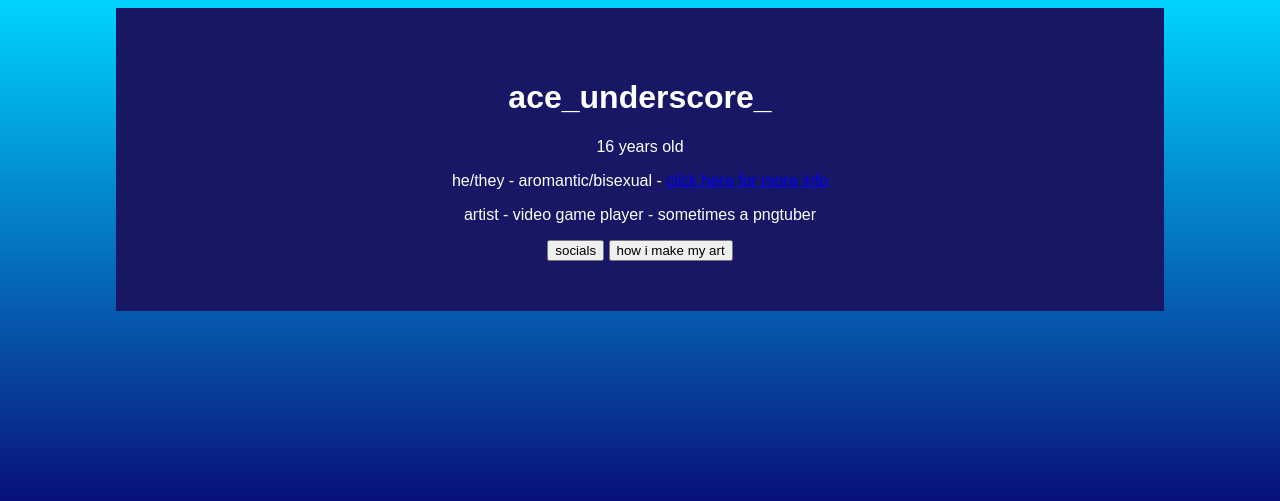
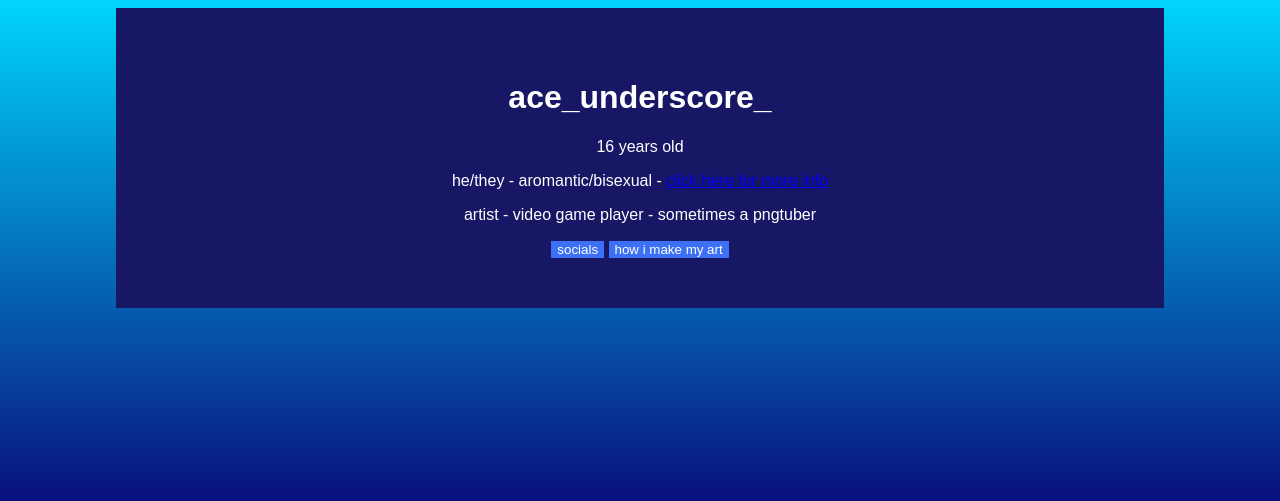
Before and after one commit to austinsanims/austinsanims.github.io, a PHP site: page / in a window 1280 px wide. Shown: the top 501 px of the page. Run offline with PHP 8.4, Linux system fonts and the light colour scheme.

Commit message:
Update style.css

```diff
--- a/style.css
+++ b/style.css
@@ -21,3 +21,9 @@ body {
     text-align: center;
     padding:50px;
 }
+.btn {
+    font-family: Arial, sans-serif;
+    color: white;
+    background-color: #3d71f5;
+    border: none;
+}
```
